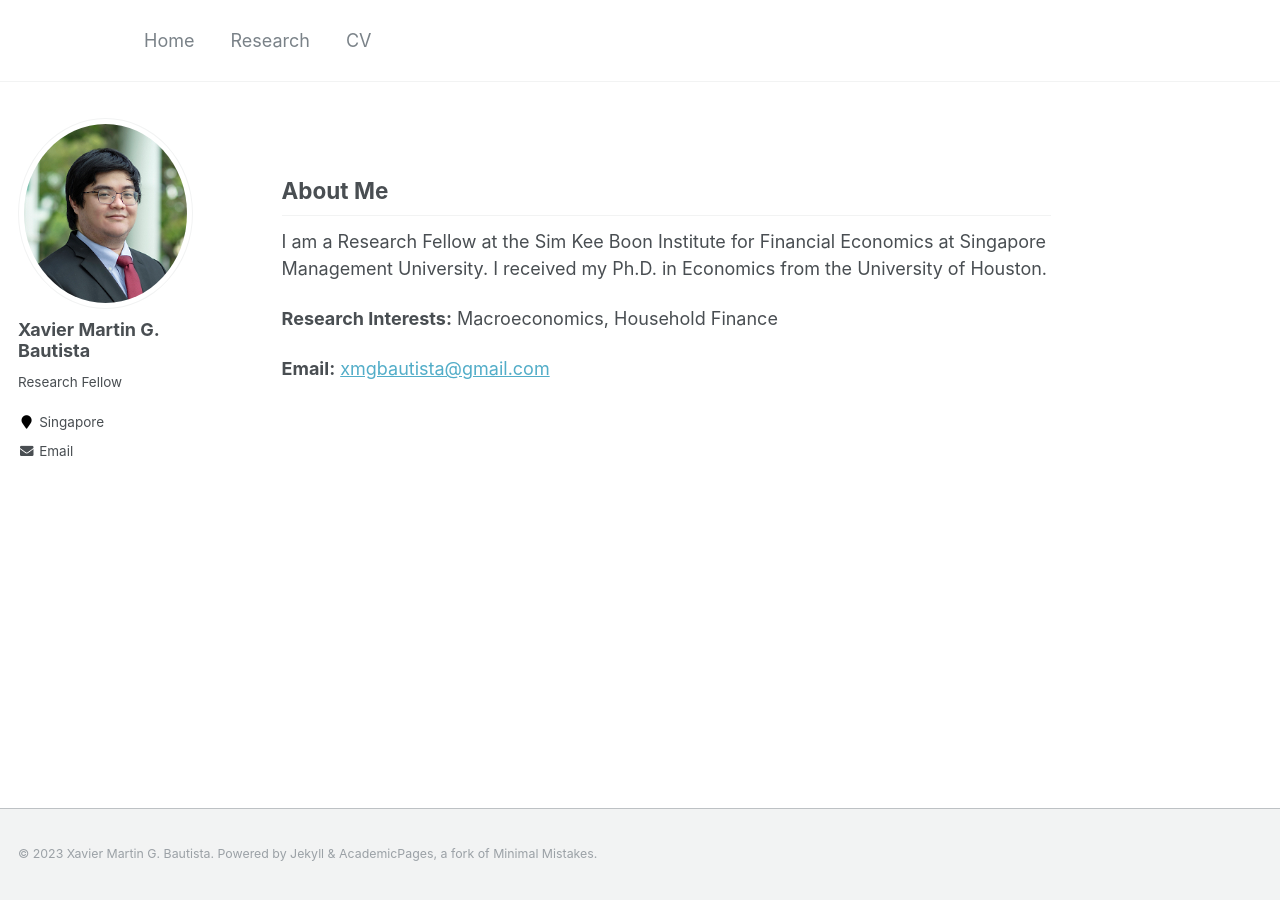
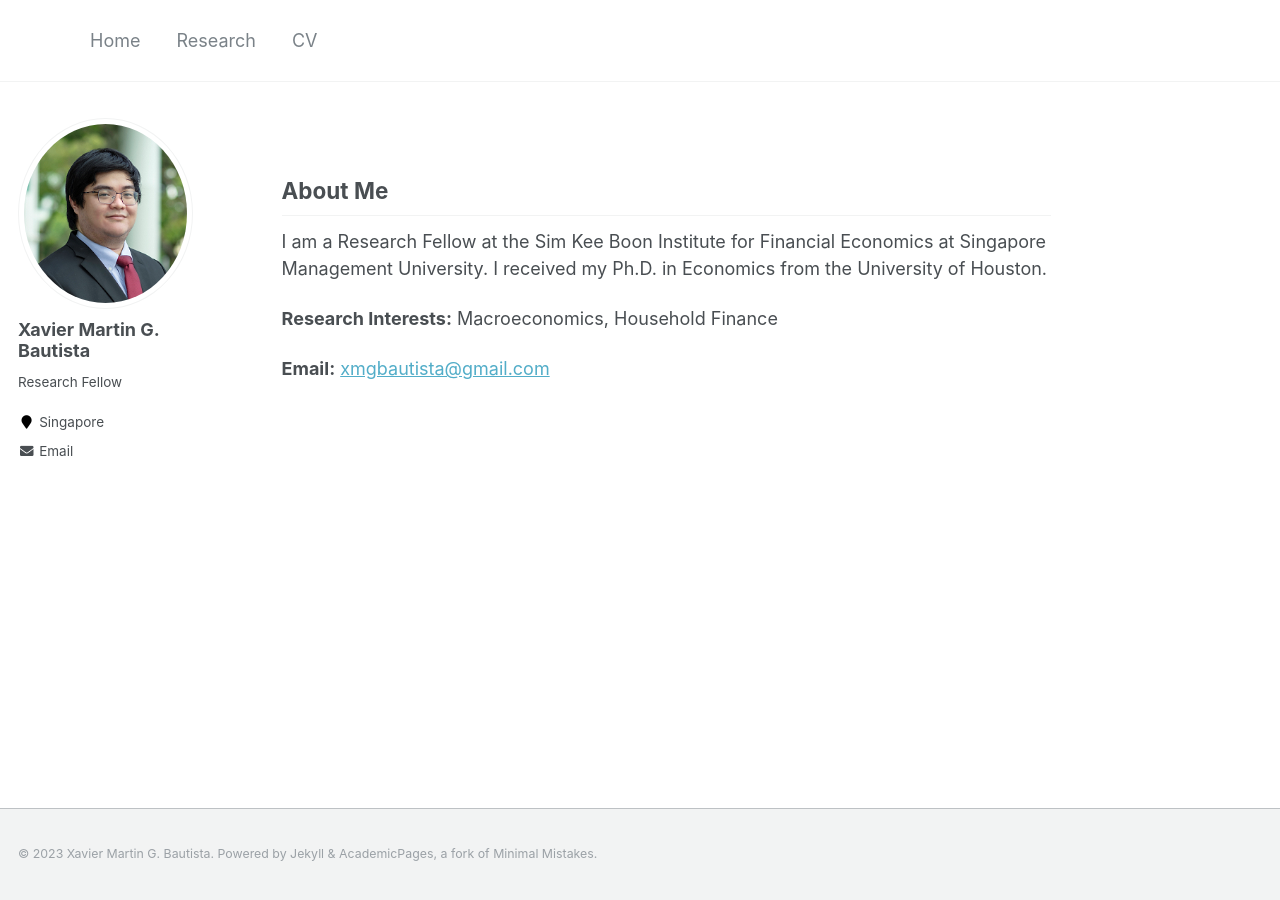
Before and after one commit to xmgbautista/xmgbautista.github.io, a Jekyll site: the page built from _pages/about.md, in a window 1280 px wide. Built offline with Jekyll 4.4.1, drawn with Linux system fonts in a browser that asks for light colours.

Commit message:
Update _masthead.scss

```diff
--- a/_sass/_masthead.scss
+++ b/_sass/_masthead.scss
@@ -47,7 +47,6 @@
   white-space: nowrap;
 
   &--lg {
-    padding-left: 3em;
     padding-right: 2em;
     font-weight: 700;
   }
```
